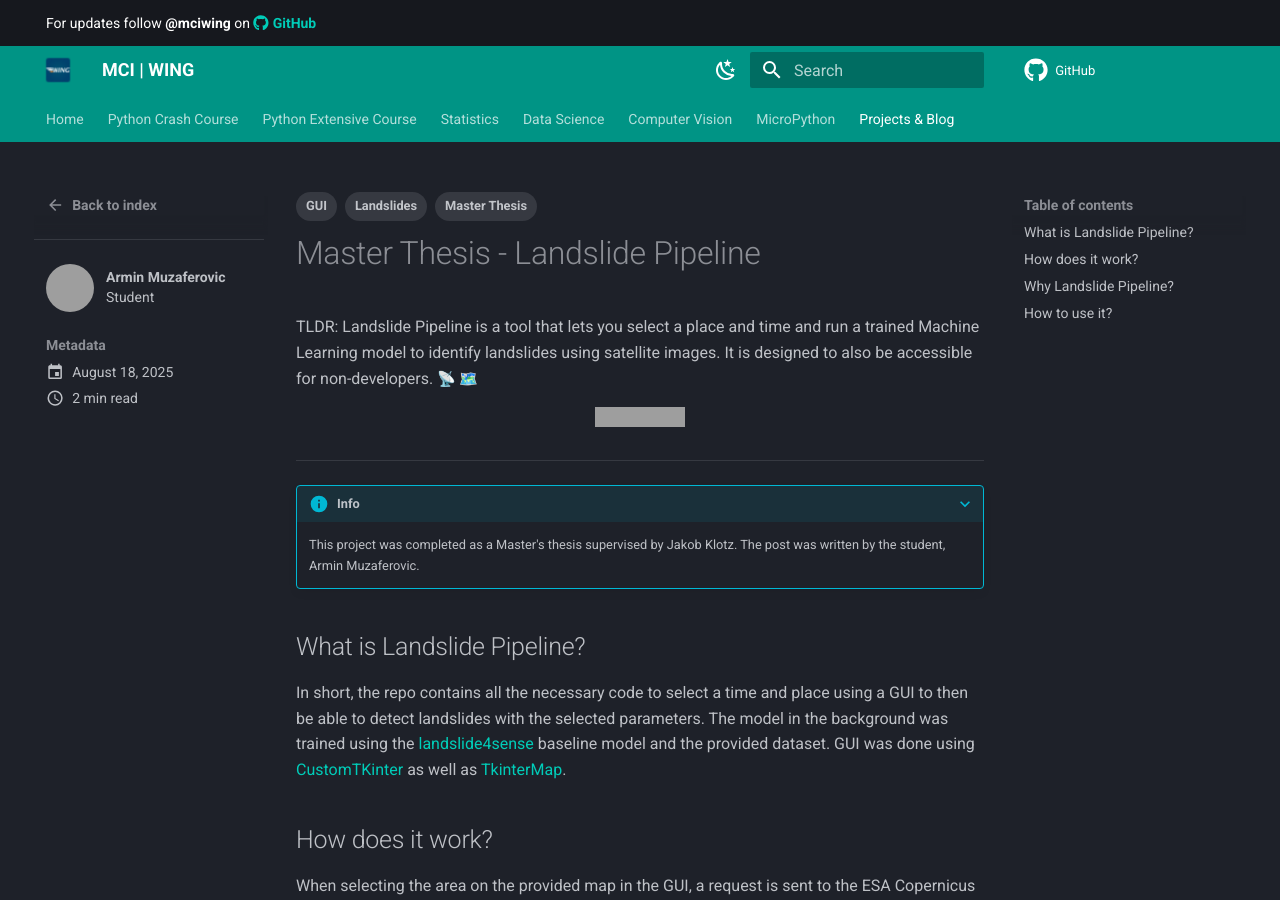
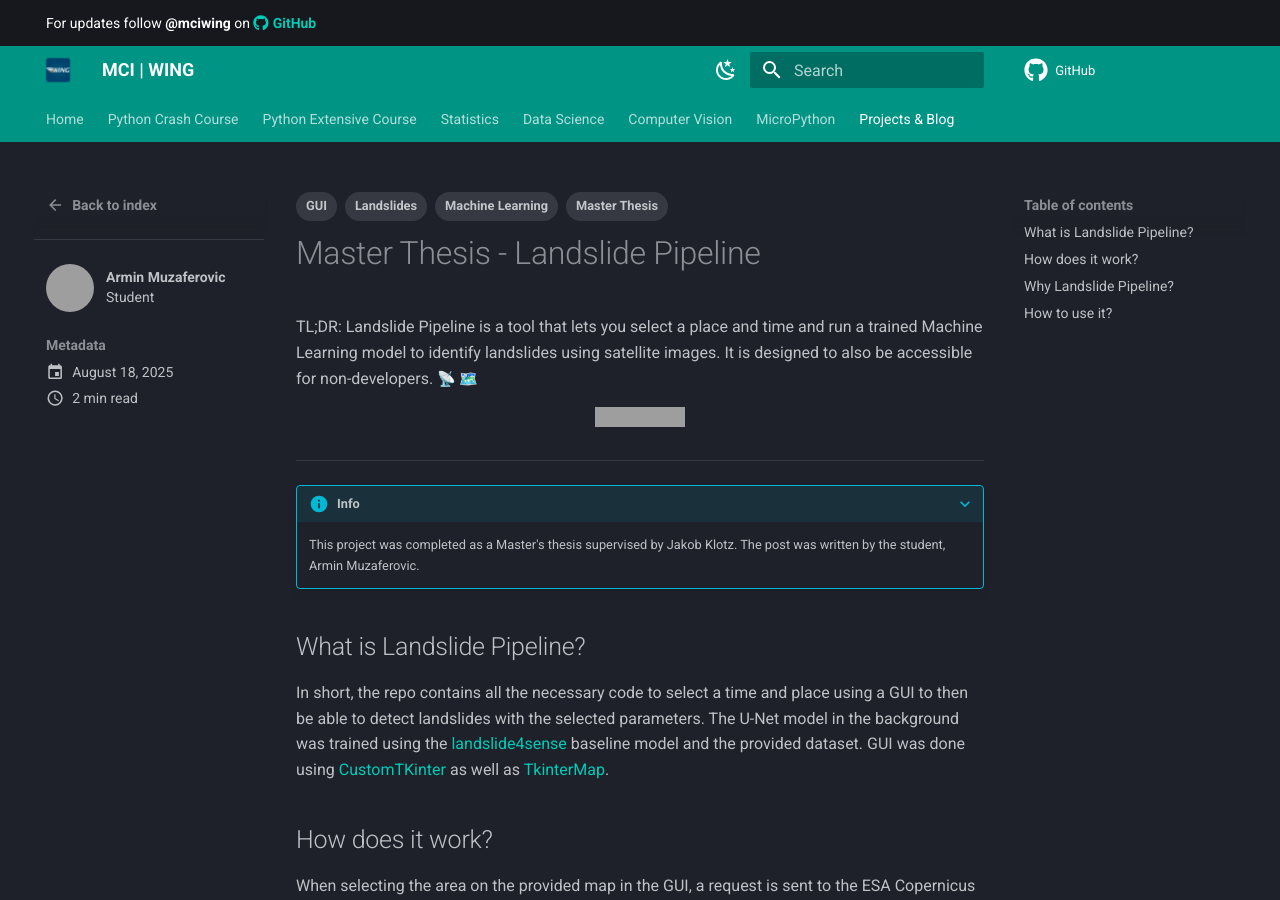
Before and after one commit to mciwing/mciwing.github.io, an MkDocs documentation site: the page built from docs/blog/posts/landslides.md, in a window 1280 px wide and 900 px high. Built offline with MkDocs 1.6.1 and Material for MkDocs 9.7.7, drawn with Linux system fonts in a browser that asks for light colours; emoji names are drawn with the system emoji font; comment, search, counter and statistics services are not loaded; grey boxes are pictures that could not be loaded.

Commit message:
docs: minor changes to posts

```diff
--- a/docs/blog/posts/landslides.md
+++ b/docs/blog/posts/landslides.md
@@ -10,11 +10,12 @@ tags:
   - Master Thesis
   - Landslides
   - GUI
+  - Machine Learning
 ---
 
 # Master Thesis - Landslide Pipeline
 
-TLDR: Landslide Pipeline is a tool that lets you select a place and time and
+TL;DR: Landslide Pipeline is a tool that lets you select a place and time and
 run a trained Machine Learning model to identify landslides using satellite
 images. It is designed to also be accessible for non-developers.
 :satellite: :world_map:
@@ -39,7 +40,7 @@ images. It is designed to also be accessible for non-developers.
 
 In short, the repo contains all the necessary code to select a time and place
 using a GUI to then be able to detect landslides with the selected parameters.
-The model in the background was trained using the
+The U-Net model in the background was trained using the
 [landslide4sense](https://github.com/iarai/Landslide4Sense-2022) baseline
 model and the provided dataset. GUI was done using
 [CustomTKinter](https://github.com/TomSchimansky/CustomTkinter) as well as
```
Also changed, not shown: docs/blog/posts/md-snakeoil.md (+1 -1 lines), docs/blog/posts/uv.md (+1 -1 lines).
